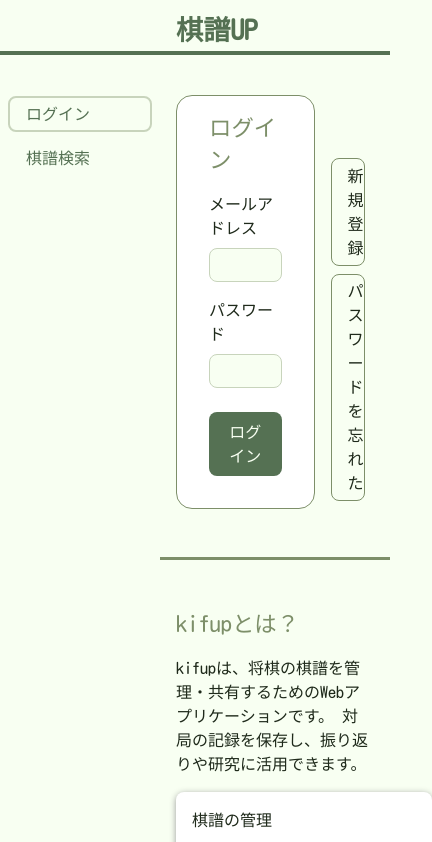
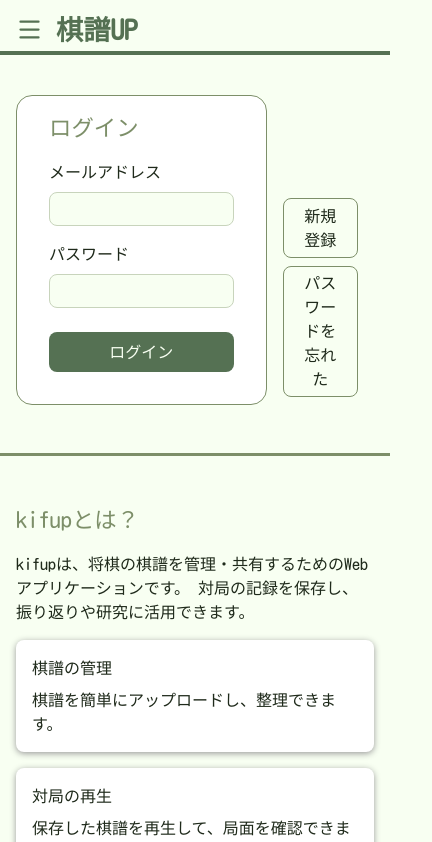
Before and after one commit to jcytp/kifup, a SvelteKit app in the folder frontend/: page / in a window 390 px wide. Shown: the top 842 px of the page, 432 px wide, since content can reach past the window. Built offline with nearby package versions, Linux system fonts and the light colour scheme; no server answers.

Commit message:
adjust layout for mobile

```diff
--- a/frontend/package.json
+++ b/frontend/package.json
@@ -25,5 +25,8 @@
 		"svelte-preprocess": "^6.0.3",
 		"typescript": "^5.0.0",
 		"vite": "^5.0.3"
+	},
+	"dependencies": {
+		"lucide-svelte": "^0.474.0"
 	}
 }
--- /dev/null
+++ b/frontend/src/lib/styles/mixins.scss
@@ -0,0 +1,11 @@
+@mixin sp {
+  @media screen and (max-width: 767px) {
+    @content;
+  }
+}
+
+@mixin pc {
+  @media screen and (min-width: 768px) {
+    @content;
+  }
+}
--- a/frontend/src/routes/+layout.svelte
+++ b/frontend/src/routes/+layout.svelte
@@ -4,8 +4,10 @@
   import '$lib/styles/default.scss';
   import { account, sessionToken } from '$lib/stores/session';
   import { onMount } from 'svelte';
+  import { navigating } from '$app/stores';
   import { page } from '$app/stores';
   import { goto } from '$app/navigation';
+  import { Menu } from 'lucide-svelte';
 
   const isCurrentPath = (path: string) => {
     const currentPath = $page.url.pathname;
@@ -41,20 +43,44 @@
   const logout = () => {
     sessionToken.set(null);
   };
+
+  // ----------------------------------------
+  // メニューの展開
+  let isMenuOpen = false;
+  const toggleMenu = () => {
+    isMenuOpen = !isMenuOpen;
+  };
+
+  $: if ($navigating) {
+    // ページ遷移が発生したらメニューを閉じる
+    isMenuOpen = false;
+  }
 </script>
 
 <div class="app">
   <header>
+    <button class="menu-button" onclick={toggleMenu}>
+      <Menu size={27} color="var(--primary-color)" />
+    </button>
     <h1><a href="/" class="logo">棋譜UP</a></h1>
   </header>
-  <nav>
+  {#if isMenuOpen}
+    <div
+      class="overlay"
+      role="button"
+      tabindex="0"
+      onclick={toggleMenu}
+      onkeydown={(e) => e.key === 'Escape' && toggleMenu()}
+    ></div>
+  {/if}
+  <nav class:open={isMenuOpen}>
     <ul>
       {#if isLoggedIn}
         <li><a href="/home/" class:active={isCurrentPath('/home/')}>ホーム</a></li>
         <li><a href="/kifu/new/" class:active={isCurrentPath('/kifu/new/')}>新規作成</a></li>
         <li><a href="/kifu/search/" class:active={isCurrentPath('/kifu/search/')}>棋譜検索</a></li>
         <li><a href="/settings/" class:active={isCurrentPath('/settings/')}>設定</a></li>
-        <li class="newgroup"><button on:click={logout}>ログアウト</button></li>
+        <li class="newgroup"><button onclick={logout}>ログアウト</button></li>
       {:else}
         <li><a href="/" class:active={isCurrentPath('/')}>ログイン</a></li>
         <li><a href="/kifu/search/" class:active={isCurrentPath('/kifu/search/')}>棋譜検索</a></li>
@@ -70,16 +96,35 @@
 </div>
 
 <style lang="scss">
+  @import '../lib/styles/mixins.scss';
+
   .app {
     display: flex;
     flex-direction: column;
     min-height: 100vh;
 
     header {
+      @include sp {
+        padding: 0.5rem 0 0 3.5rem;
+      }
+      @include pc {
+        padding: 0.5rem 0 0 11rem;
+      }
       background-color: var(--background-color);
       border-bottom: 0.3rem var(--primary-color) solid;
       padding: 0.5rem 0 0 11rem;
       z-index: var(--z-index-header);
+
+      .menu-button {
+        @include sp {
+          position: absolute;
+          top: 1rem;
+          left: 1rem;
+        }
+        @include pc {
+          display: none;
+        }
+      }
 
       .logo {
         color: var(--primary-color);
@@ -90,10 +135,38 @@
       }
     }
 
+    .overlay {
+      @include sp {
+        position: fixed;
+        top: 0;
+        left: 0;
+        right: 0;
+        bottom: 0;
+        width: 100%;
+        height: 100%;
+        z-index: var(--z-index-nav);
+        background: rgba(0, 0, 0, 0.2);
+      }
+      @include pc {
+        display: none;
+      }
+    }
+
     nav {
+      @include sp {
+        left: -100%; // 初期状態は画面外
+        transition: left 0.3s ease;
+        box-shadow: 2px 0 8px rgba(0, 0, 0, 0.2);
+
+        &.open {
+          left: 0; // メニュー表示
+        }
+      }
+      @include pc {
+        left: 0;
+      }
       position: fixed;
       top: 0;
-      left: 0;
       bottom: 0;
       z-index: var(--z-index-nav);
       background-color: var(--background-color);
@@ -138,8 +211,13 @@
     }
 
     main {
+      @include sp {
+        padding: 1.5rem 0 2rem 0;
+      }
+      @include pc {
+        padding: 1.5rem 0 2rem 10rem;
+      }
       flex: 1;
-      padding: 1.5rem 0 2rem 10rem;
       max-width: 72rem;
       width: 100%;
       box-sizing: border-box;
```
Also changed, not shown: 2 other files (tests, documents, lock files or other folders).
